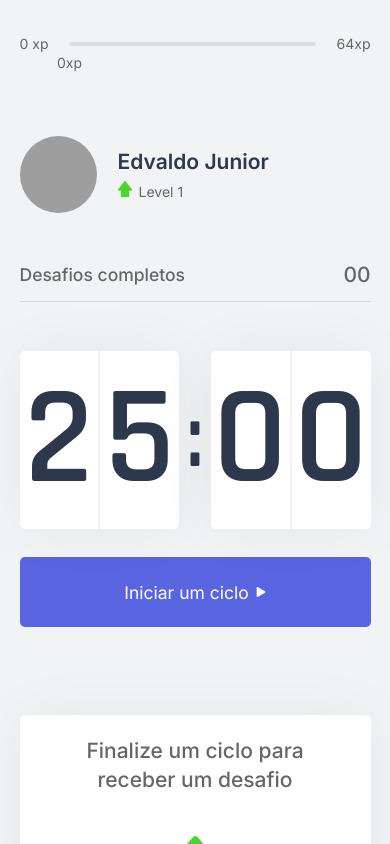
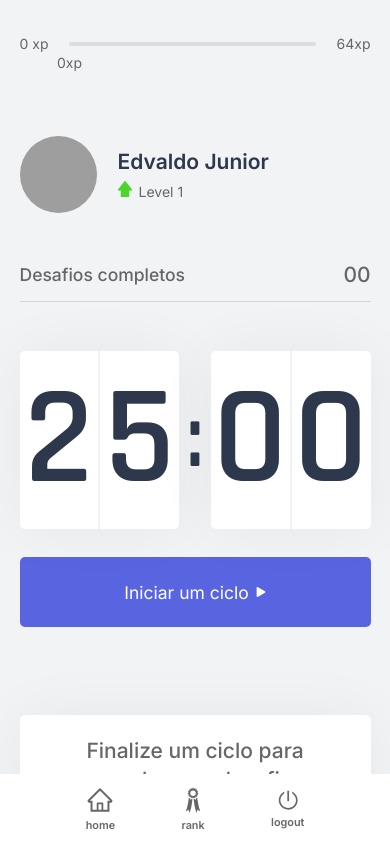
Before and after one commit to EddyPBR/move-it, a Next.js app: page / in a window 390 px wide. Shown: the top 844 px of the page. Built offline with nearby package versions, Linux system fonts and the light colour scheme; grey boxes are pictures that could not be loaded.

Commit message:
:package: Adding navbar component

```diff
--- /dev/null
+++ b/src/components/Navbar.tsx
@@ -0,0 +1,46 @@
+import Link from "next/link";
+
+import { useState } from "react";
+
+import { AiOutlineHome, AiOutlinePoweroff } from "react-icons/ai";
+import { GiRibbonMedal } from "react-icons/gi";
+
+import styles from "../styles/components/Navbar.module.css";
+
+export function Navbar() {
+
+  return (
+    <nav className={styles.navbar}>
+      <div>
+        <img src="/assets/images/logo-mini.svg" alt="move-it" />
+      </div>
+
+      <ul>
+        <li>
+          <Link href="/">
+            <a>
+              <AiOutlineHome />
+              <span>home</span>
+            </a>
+          </Link>
+        </li>
+
+        <li>
+          <Link href="/rank">
+            <a>
+              <GiRibbonMedal />
+              <span>rank</span>
+            </a>
+          </Link>
+        </li>
+
+        <li>
+          <a href="/auth/logout" className={styles.logout}>
+            <AiOutlinePoweroff />
+            <span>logout</span>
+          </a>
+        </li>
+      </ul>
+    </nav>
+  );
+}
--- a/src/pages/index.tsx
+++ b/src/pages/index.tsx
@@ -9,6 +9,7 @@ import { Profile } from "../components/Profile";
 import { CompletedChallenges } from "../components/CompletedChallenges";
 import { Countdown } from "../components/Countdown";
 import { ChallengeBox } from "../components/ChallengeBox";
+import { Navbar } from "../components/Navbar";
 
 import styles from "../styles/pages/Home.module.css";
 
@@ -29,6 +30,8 @@ export default function Home(props: IHomeProps) {
         <Head>
           <title>Inicio | Move.it</title>
         </Head>
+
+        <Navbar />
 
         <ExperienceBar />
 
--- /dev/null
+++ b/src/styles/components/Navbar.module.css
@@ -0,0 +1,154 @@
+.navbar {
+  height: 100vh;
+  width: 100vw;
+  max-width: 112px;
+
+  position: absolute;
+  top: 0;
+  left: 0;
+
+  background: var(--white);
+
+  padding: 2rem 0;
+
+  display: flex;
+  flex-direction: column;
+  align-items: center;
+}
+
+.navbar div {
+  width: 100%;
+  display: flex;
+  justify-content: center;
+  align-items: center;
+  cursor: crosshair;
+}
+
+.navbar div img {
+  width: 100%;
+  max-width: 2.375rem;
+  transition: transform 0.5s ease-in-out;
+}
+
+.navbar div:hover img {
+  transform: rotateY(180deg);
+}
+
+.navbar ul {
+  width: 100%;
+
+  display: flex;
+  flex-direction: column;
+  justify-content: center;
+  align-items: center;
+  flex: 1;
+}
+
+.navbar ul li {
+  list-style: none;
+  height: 3.5rem;
+  width: 100%;
+
+  display: flex;
+  justify-content: center;
+  align-items: center;
+
+  margin: 0.5rem 0;
+}
+
+.navbar ul li a {
+  width: 100%;
+
+  transition: color 0.2s, border 0.2s;
+
+  display: flex;
+  flex-direction: column;
+  justify-content: center;
+  align-items: center;
+
+  border: 4px solid transparent;
+}
+
+.navbar ul li a:hover {
+  color: var(--blue);
+  border-left: 4px solid var(--blue);
+}
+
+.navbar ul li a svg {
+  width: 2rem;
+  height: 2rem;
+}
+
+.navbar ul li a span {
+  margin-top: 4px;
+  font-weight: bold;
+  font-size: 0.775rem;
+}
+
+.navbar ul li:last-child a:hover {
+  color: var(--red);
+  border-left: 4px solid var(--red);
+}
+
+.navbar ul li:last-child a svg {
+  width: 1.6rem;
+  height: 1.6rem;
+}
+
+@media (max-width: 1200px) {
+  .navbar {
+    height: 5rem;
+    width: 100vw;
+    max-width: 100%;
+
+    position: fixed;
+    top: auto;
+    left: 0;
+    bottom: 0;
+    padding: 1rem 2rem;
+
+    flex-direction: row;
+  }
+
+  .navbar div {
+    justify-content: center;
+    max-width: 4rem;
+  }
+
+  .navbar ul {
+    width: 100%;
+    flex-direction: row;
+    flex: auto;
+  }
+
+  .navbar ul li {
+    width: auto;
+
+    margin: 0.5rem 4rem;
+  }
+
+  .navbar ul li a:hover {
+    color: var(--blue);
+    border-left: 4px solid transparent;
+    border-bottom: 4px solid var(--blue);
+  }
+
+  .navbar ul li:last-child a:hover {
+    color: var(--red);
+    border-left: 4px solid transparent;
+    border-bottom: 4px solid var(--red);
+  }
+}
+
+@media(max-width: 720px){
+  .navbar div {
+    display: none;
+  }
+}
+
+@media (max-width: 460px) {
+  .navbar ul li {
+    width: auto;
+    margin: 0.5rem 2rem;
+  }
+}
--- a/src/styles/pages/Home.module.css
+++ b/src/styles/pages/Home.module.css
@@ -1,5 +1,5 @@
 .container {
-  height: 100vh;
+  min-height: 100vh;
   max-width: 992px;
   margin: 0 auto;
   padding: 2.5rem 2rem;
@@ -19,6 +19,7 @@
   .container {
     max-width: 620px;
     width: 100%;
+    margin-bottom: 5rem;
   }
 
   .container > section {
```
Also changed, not shown: public/assets/images/logo-mini.svg (added), 1 other file (tests, documents, lock files or other folders).
